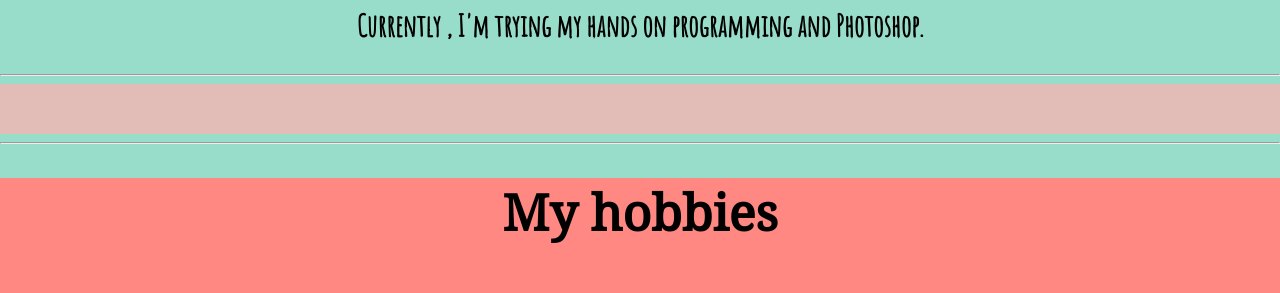
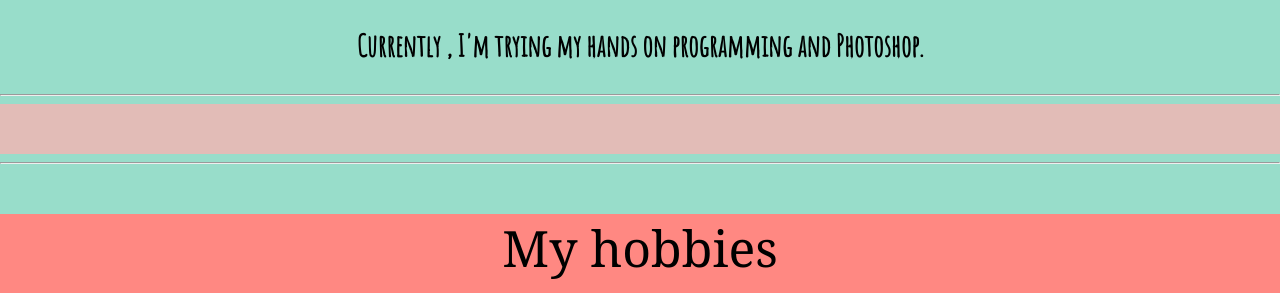
Before and after one commit to Siddhi-Agrawal21/Siddhi, a plain HTML site: page index.html in a window 1280 px wide. Shown: the part 653-946 px from the top of the page. Drawn offline with Linux system fonts and the light colour scheme.

Commit message:
Add files via upload

```diff
--- a/css/styles.css
+++ b/css/styles.css
@@ -14,6 +14,7 @@ text-align: center;
   margin: 0;
   background-color: #98ddca;
 height: 100%;
+padding-top: 20px;
 }
 .hello-visitors{
   font-family: 'Lobster', cursive;
@@ -47,6 +48,7 @@ font-size: 30px;
 
 .my-hobbies{
   font-size: 50px;
+  font-family: 'Noto Serif', serif;
 }
 
 table, td {
@@ -56,6 +58,7 @@ table, td {
 .links{
   background-color:#798777;
     height: 70px;
+    Padding-bottom : 45px;
 
 }
 .para2{
--- a/index.html
+++ b/index.html
@@ -36,7 +36,7 @@
 <hr>
 <div class="font">
 <div class="para2">
-    <h1 class="my-hobbies">My hobbies</h1>
+    <p class="my-hobbies">My hobbies</p>
     <center> <table>
       <tr>
 
```
